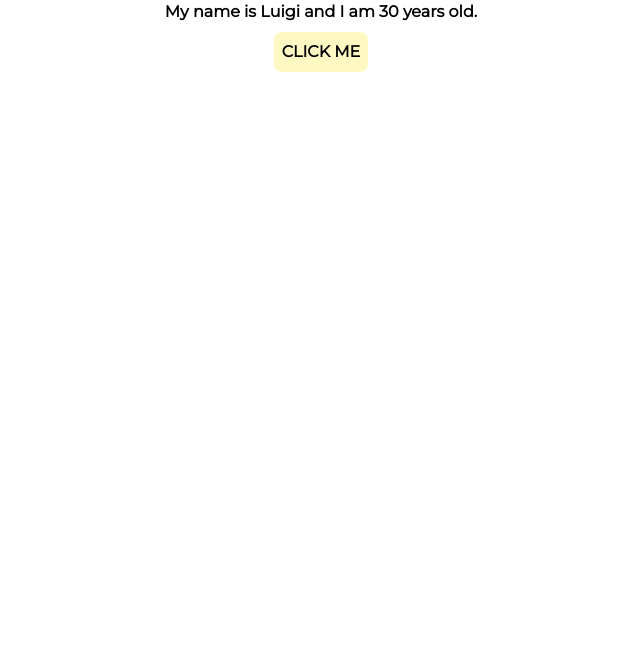
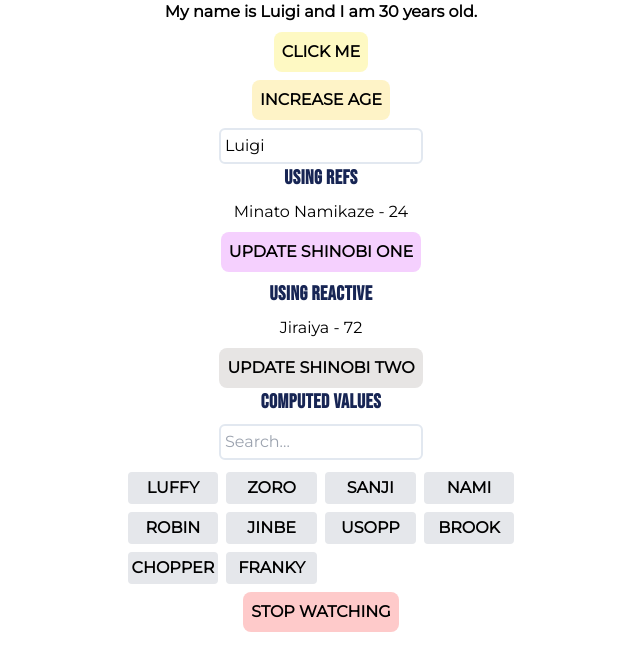
Before and after one commit to IRAKOZEAimeAubin/crispy-rotary-phone, a Vue app: page / in a window 1280 px wide. Shown: the top 670 px of the page, without its empty margins (319-959 px from the left). Built offline with nearby package versions, Linux system fonts and the light colour scheme.

Commit message:
feat: composition api advanced

```diff
--- a/src/components/Home.vue
+++ b/src/components/Home.vue
@@ -2,31 +2,106 @@
   <div class="flex flex-col gap-2 items-center justify-center">
     <p ref="p" class="font-bold text-center">My name is {{ name }} and I am {{ age }} years old.</p>
     <button class="bg-yellow-100 font-bold p-2 rounded-lg uppercase" @click="handleClick">Click Me</button>
+    <button class="bg-amber-100 font-bold p-2 rounded-lg uppercase" @click="age++">Increase Age</button>
+    <input type="text" v-model="name" class="border-[2px] border-slate-200 p-1 rounded-md outline-none">
+  </div>
+  <div class="flex flex-col gap-2 items-center justify-center">
+    <h2 class="font-bebas text-xl tracking-wide text-blue-950 font-semibold">Using Refs</h2>
+    <p>{{ shinobiOne.name }} - {{ shinobiOne.age }}</p>
+    <button class="bg-fuchsia-200 font-bold p-2 rounded-lg uppercase" @click="updateShinobiOne">Update Shinobi One</button>
+    <h2 class="font-bebas text-xl tracking-wide text-blue-950 font-bold">Using Reactive</h2>
+    <p>{{ shinobiTwo.name }} - {{ shinobiTwo.age }}</p>
+    <button class="bg-stone-200 font-bold p-2 rounded-lg uppercase" @click="updateShinobiTwo">Update Shinobi Two</button>
+  </div>
+  <div class="flex flex-col gap-2 items-center justify-center">
+    <h2 class="font-bebas text-xl tracking-wide text-blue-950 font-semibold">Computed Values</h2>
+    <input type="text" class="border-[2px] border-slate-200 p-1 rounded-md outline-none" v-model="search" placeholder="Search...">
+    <div class="grid grid-cols-4 gap-2 mt-1">
+      <span v-for="name in matchingNames" :key="name" class="bg-gray-200 p-1 rounded uppercase font-bold text-center">{{ name }}</span >
+    </div>
+    <button class="bg-red-200 font-bold p-2 rounded-lg uppercase" @click=" stopWatching ">Stop Watching</button>
   </div>
 </template>
 
 <script>
-import { ref } from 'vue';
+import { ref, reactive, computed, watch, watchEffect } from 'vue';
 
 export default {
   name: "Home",
   setup () {
-    let name = "Luigi"
-    let age = 30
+    let name = ref( "Luigi" )
+    let age = ref( 30 )
 
     const p = ref( null )
 
     const handleClick = () => {
       console.log( p.value )
-      p.value.classList.add( "text-red-600" )
-      p.value.textContent = "Hello"
+
+      name.value = "Mario"
+      age.value = 35
+
+      // p.value.classList.add( "text-red-600" )
+      // p.value.textContent = "Hello"
+    }
+
+    // Using ref
+    const shinobiOne = ref(
+      {
+        name: "Minato Namikaze",
+        age: 24
+      }
+    )
+
+    const updateShinobiOne = () => {
+      shinobiOne.value.age = 10
+    }
+
+    // Using reactive
+    const shinobiTwo = reactive(
+      {
+        name: "Jiraiya",
+        age: 72
+      }
+    )
+
+    const updateShinobiTwo = () => {
+      shinobiTwo.age = 6
+    }
+
+    // computed values
+    const search = ref( "" )
+    const names = ref( [ "luffy", "zoro", "sanji", "nami", "robin", "jinbe", "usopp", "brook", "chopper", "franky" ] )
+    const matchingNames = computed( () => {
+      return names.value.filter( ( n ) => n.includes( search.value ) )
+    } )
+
+    // watch & watchEffect
+    const stopWatch = watch( search, () => {
+      console.log( "watch function ran" )
+    } )
+
+    const stopWatchEffect = watchEffect( () => {
+      console.log( "watchEffect function ran", search.value )
+    } )
+
+    const stopWatching = () => {
+      stopWatch()
+      stopWatchEffect()
     }
 
     return {
       name,
       age,
       handleClick,
-      p
+      p,
+      shinobiOne,
+      shinobiTwo,
+      updateShinobiOne,
+      updateShinobiTwo,
+      names,
+      search,
+      matchingNames,
+      stopWatching
     }
   }
 }
```
